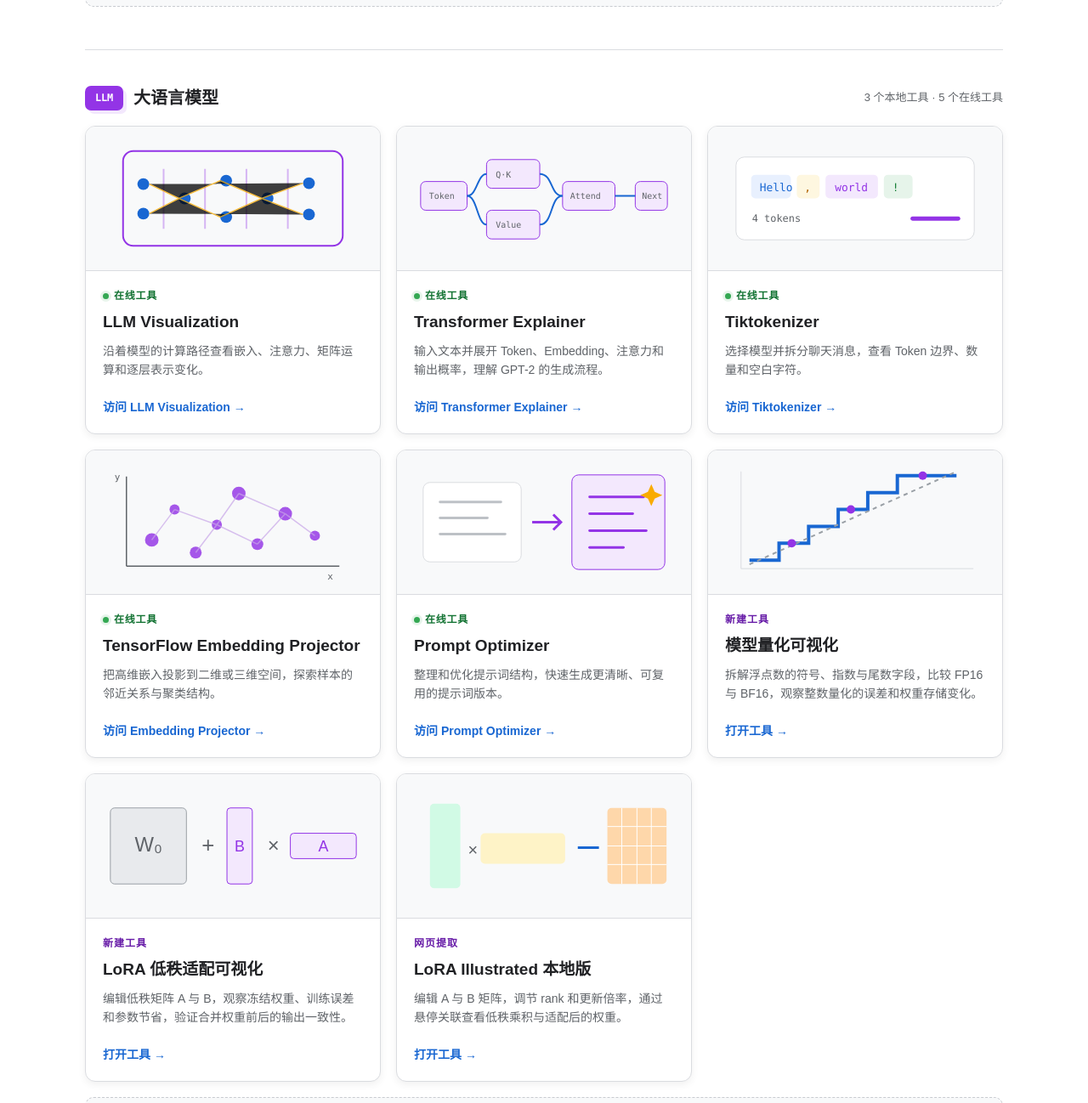
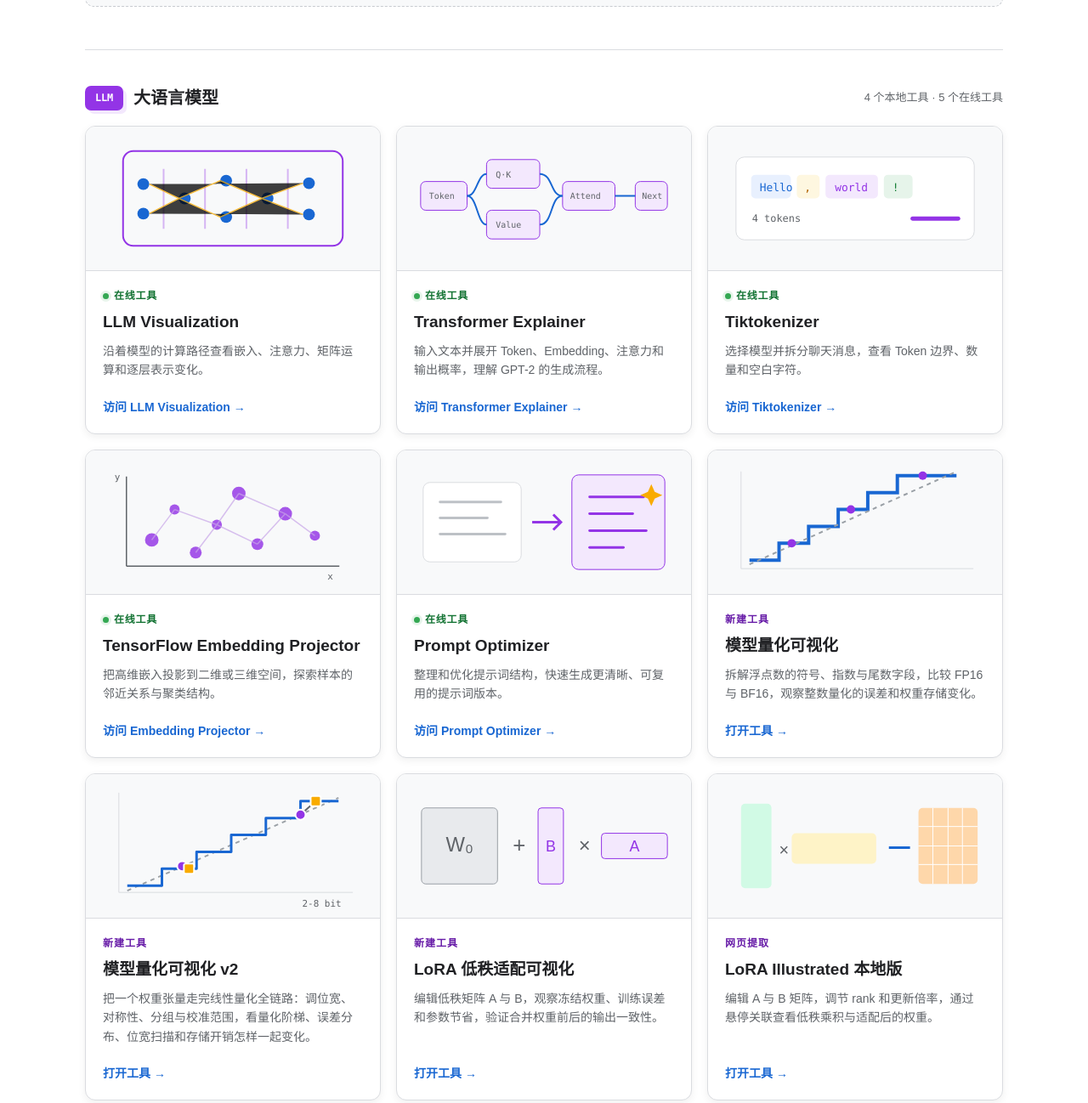
Before and after one commit to AIHelper01/EduTool-Dev, a plain HTML site: page index.html in a window 1280 px wide. Shown: the part 2993-4291 px from the top of the page at 85% size. Drawn offline with Linux system fonts and the light colour scheme.

Commit message:
List quantization v2 on the homepage and READMEs
Adds the tool card (staircase preview, localised title and description), raises the large-language-model category to four local demos, and registers the new strings in the homepage translation table.

```diff
--- a/index.html
+++ b/index.html
@@ -798,7 +798,7 @@
       <section class="category-section" id="large-language-models" aria-labelledby="large-language-models-title">
         <div class="category-heading">
           <div class="category-title"><span class="category-symbol">LLM</span><h3 id="large-language-models-title">大语言模型</h3></div>
-          <p>3 个本地工具 · 5 个在线工具</p>
+          <p>4 个本地工具 · 5 个在线工具</p>
         </div>
         <div class="tool-grid">
           <article class="tool-card">
@@ -866,6 +866,10 @@
           <article class="tool-card">
             <div class="preview" aria-hidden="true"><svg viewBox="0 0 340 170"><g stroke="#dadce0"><path d="M35 25 V140 H310" fill="none"/></g><path d="M45 130 H80 V110 H115 V90 H150 V70 H185 V50 H220 V30 H290" fill="none" stroke="#1967d2" stroke-width="4"/><path d="M45 135 L290 25" stroke="#9aa0a6" stroke-width="2" stroke-dasharray="5 5"/><g fill="#9334e6"><circle cx="95" cy="110" r="5"/><circle cx="165" cy="70" r="5"/><circle cx="250" cy="30" r="5"/></g></svg></div>
             <div class="tool-body"><span class="kind">新建工具</span><h3>模型量化可视化</h3><p>拆解浮点数的符号、指数与尾数字段，比较 FP16 与 BF16，观察整数量化的误差和权重存储变化。</p><a class="open-tool" href="./examples/quantization/index.html">打开工具</a></div>
+          </article>
+          <article class="tool-card">
+            <div class="preview" aria-hidden="true"><svg viewBox="0 0 340 170"><g stroke="#dadce0"><path d="M35 22 V140 H312" fill="none"/></g><path d="M45 138 L295 28" stroke="#9aa0a6" stroke-width="2" stroke-dasharray="5 5"/><path d="M45 132 H86 V112 H127 V92 H168 V72 H209 V52 H250 V32 H295" fill="none" stroke="#1967d2" stroke-width="3" stroke-linejoin="round"/><g stroke="#5f6368" stroke-width="2"><path d="M110 109 L118 112"/><path d="M250 48 L268 32"/></g><circle cx="110" cy="109" r="6" fill="#9334e6" stroke="#fff" stroke-width="2"/><rect x="112" y="106" width="12" height="12" rx="2" fill="#f9ab00" stroke="#fff" stroke-width="2"/><circle cx="250" cy="48" r="6" fill="#9334e6" stroke="#fff" stroke-width="2"/><rect x="262" y="26" width="12" height="12" rx="2" fill="#f9ab00" stroke="#fff" stroke-width="2"/><text x="252" y="157" fill="#5f6368" font-size="11" font-family="Consolas, monospace">2-8 bit</text></svg></div>
+            <div class="tool-body"><span class="kind">新建工具</span><h3>模型量化可视化 v2</h3><p>把一个权重张量走完线性量化全链路：调位宽、对称性、分组与校准范围，看量化阶梯、误差分布、位宽扫描和存储开销怎样一起变化。</p><a class="open-tool" href="./examples/quantization-v2/index.html">打开工具</a></div>
           </article>
           <article class="tool-card">
             <div class="preview" aria-hidden="true"><svg viewBox="0 0 340 170"><rect x="25" y="40" width="90" height="90" rx="5" fill="#e8eaed" stroke="#9aa0a6"/><text x="70" y="92" text-anchor="middle" fill="#5f6368" font-size="24">W₀</text><text x="133" y="93" fill="#5f6368" font-size="26">+</text><rect x="163" y="40" width="30" height="90" rx="4" fill="#f3e8fd" stroke="#9334e6"/><text x="178" y="92" text-anchor="middle" fill="#9334e6" font-size="18">B</text><text x="211" y="93" fill="#5f6368" font-size="24">×</text><rect x="238" y="70" width="78" height="30" rx="4" fill="#f3e8fd" stroke="#9334e6"/><text x="277" y="92" text-anchor="middle" fill="#9334e6" font-size="18">A</text></svg></div>
@@ -1002,7 +1006,9 @@
   <script>
     const translations = {
       "2 个本地工具 · 4 个在线工具": "2 local tools \u00b7 4 online tools",
-      "3 个本地工具 · 5 个在线工具": "3 local tools \u00b7 5 online tools",
+      "4 个本地工具 · 5 个在线工具": "4 local tools \u00b7 5 online tools",
+      "模型量化可视化 v2": "Model quantization visualization v2",
+      "把一个权重张量走完线性量化全链路：调位宽、对称性、分组与校准范围，看量化阶梯、误差分布、位宽扫描和存储开销怎样一起变化。": "Take one weight tensor through linear quantization end to end. Adjust bit width, symmetry, grouping and calibration range while the staircase, error spread, bit sweep and storage cost change together.",
       "RNN 与 LSTM 可视化": "RNN and LSTM visualization",
       "逐步对比序列中的记忆传递，调节遗忘、输入与输出门，观察隐藏状态、细胞状态和早期输入的影响。": "Compare memory across a sequence, adjust forget, input and output gates, and explore hidden states, cell states and early-input sensitivity.",
       "LoRA Illustrated 本地版": "LoRA Illustrated (local version)",
```
Also changed, not shown: 2 other files.
